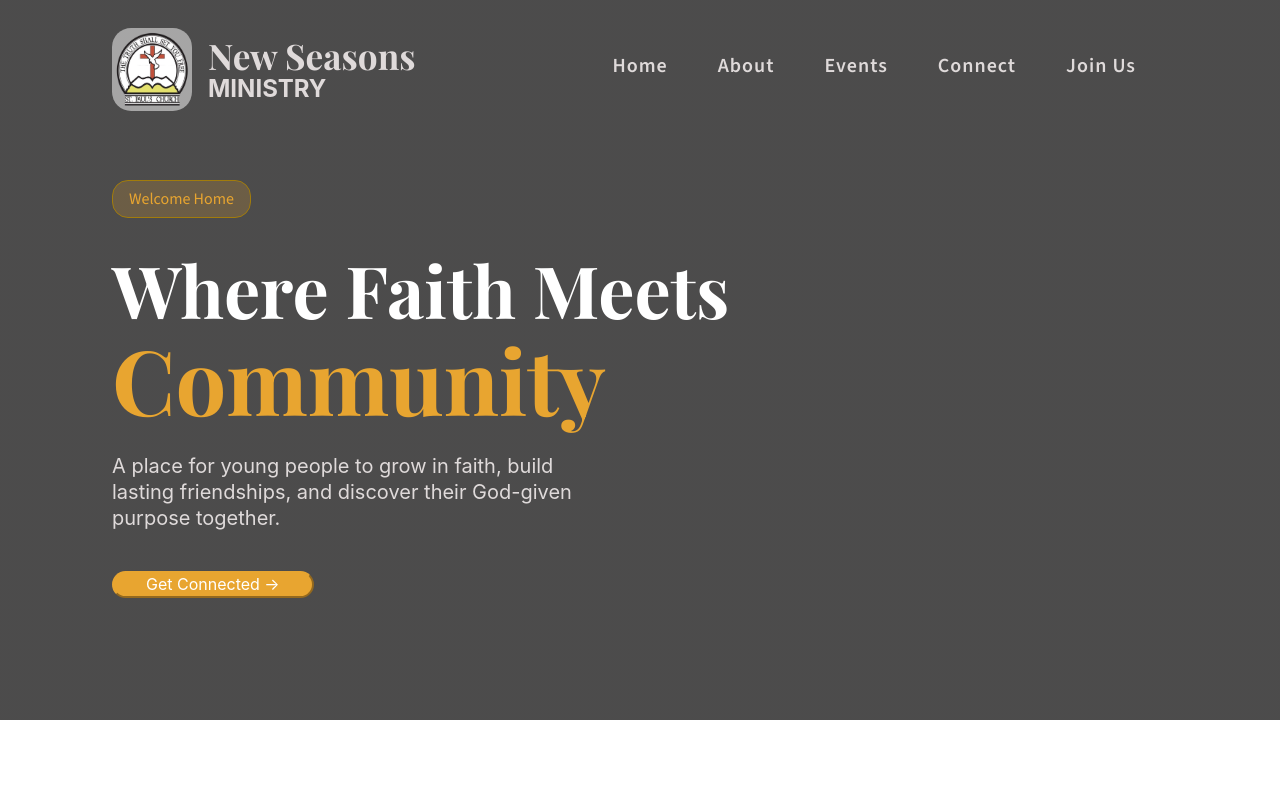
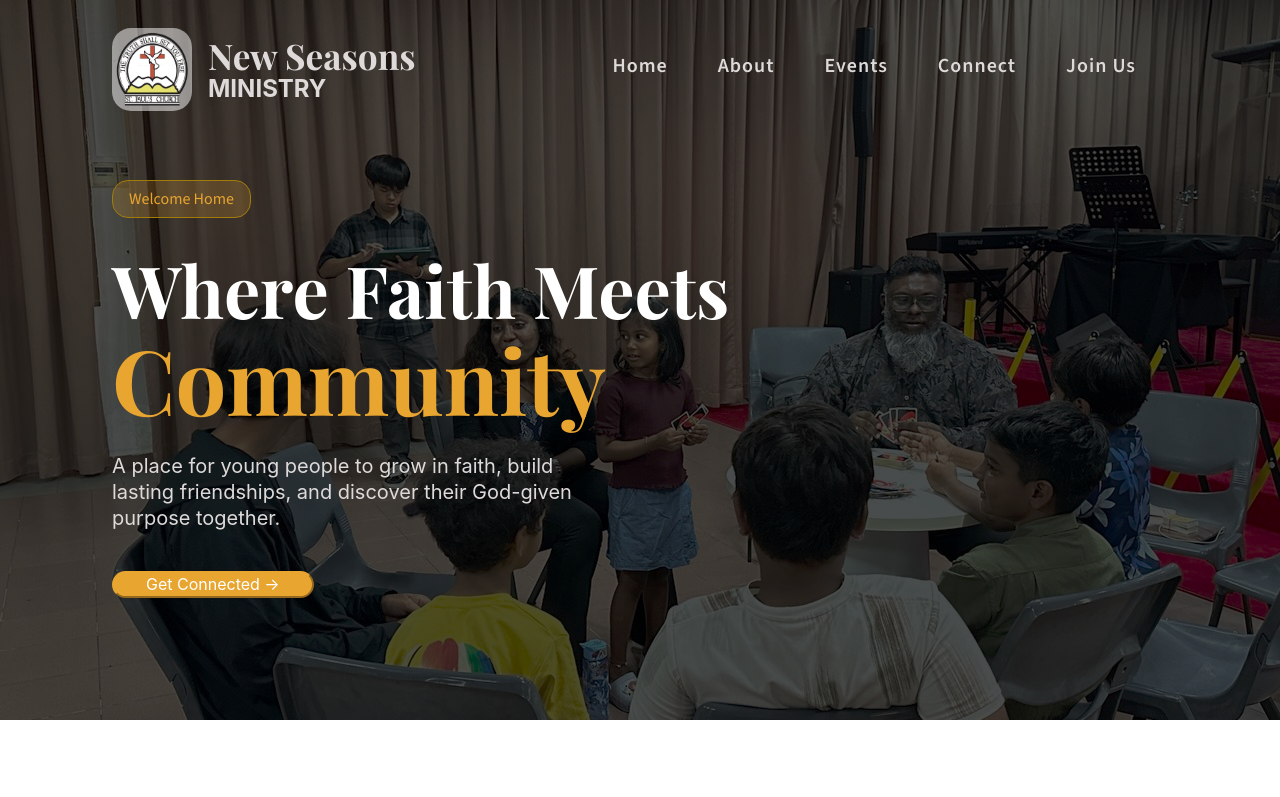
Before and after one commit to bigraain/SPC-New-Seasons, a plain HTML site: page index.html in a window 1280 px wide. Shown: the top 797 px of the page. Drawn offline with nearby package versions, Linux system fonts and the light colour scheme; files whose address does not match are found by name; a web font is replaced by a local one.

Commit message:
Update style.css

```diff
--- a/style.css
+++ b/style.css
@@ -125,7 +125,7 @@
 
       background:
         linear-gradient(rgba(0, 0, 0, 0.5), rgba(0, 0, 0, 0.5)), no-repeat,
-        url(/img/spc-topnav-bg.jpg);
+        url(spc-topnav-bg.jpg);
       background-repeat: no-repeat;
       background-size: cover;
       background-color: rgba(52, 50, 50, 0.5);
```
